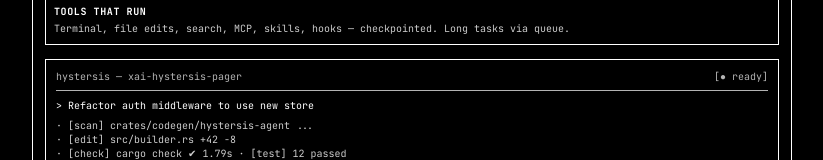
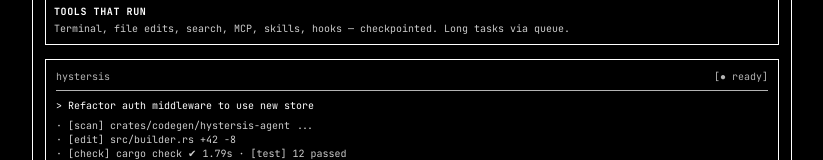
Before and after one commit to Himan-D/code, a React (Vite) app: page / in a window 1280 px wide. Shown: the part 434-594 px from the top of the page, without its empty margins (228-1051 px from the left). Built offline with nearby package versions, Linux system fonts and the light colour scheme.

Commit message:
fix: remove xai from TUI header
- hystersis — xai-hystersis-pager → hystersis

```diff
--- a/src/App.jsx
+++ b/src/App.jsx
@@ -65,7 +65,7 @@ export default function App(){
 
         <section aria-label="TUI preview" className="tui" style={{margin:'14px 12px 0', border:'1px solid #fff', padding:'10px', fontSize:'10px', lineHeight:'14px', overflow:'auto'}}>
           <div style={{display:'flex', justifyContent:'space-between', opacity:0.7, borderBottom:'1px solid #fff', paddingBottom:'6px', marginBottom:'8px'}}>
-            <span>hystersis — xai-hystersis-pager</span><span>[● ready]</span>
+            <span>hystersis</span><span>[● ready]</span>
           </div>
           <div>&gt; Refactor auth middleware to use new store</div>
           <div style={{marginTop:'6px', opacity:0.8}}>· [scan] crates/codegen/hystersis-agent ...<br/>· [edit] src/builder.rs +42 -8<br/>· [check] cargo check ✔ 1.79s · [test] 12 passed</div>
```
